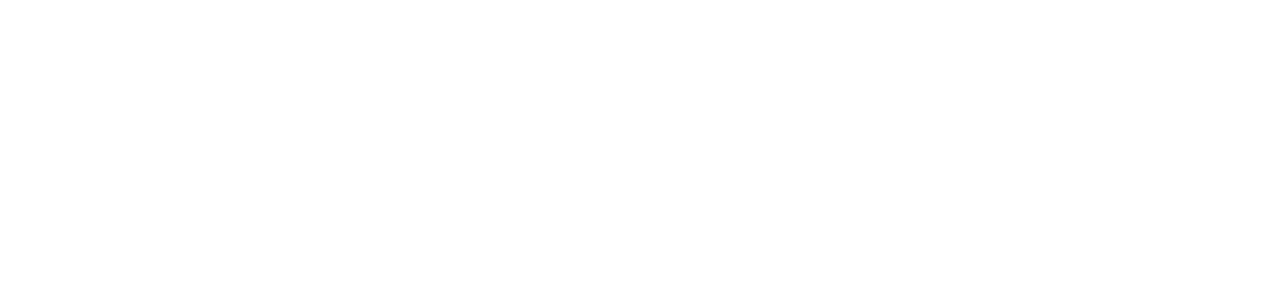
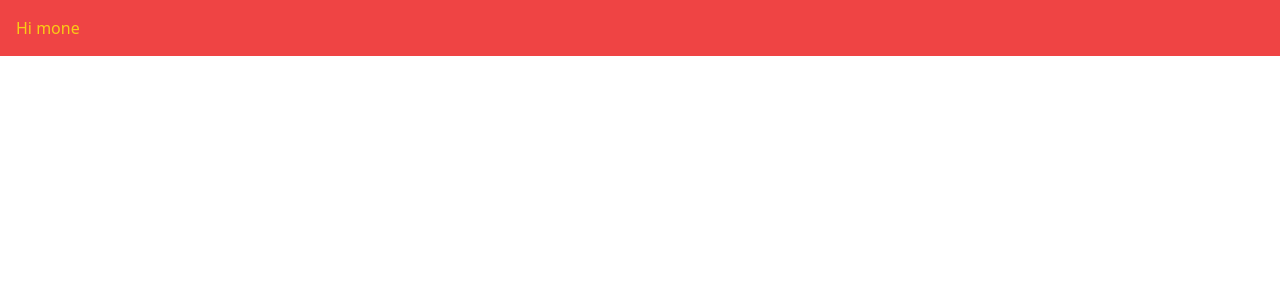
Before and after one commit to AjeshMadhavan/Nexcent, a Vue app: page / in a window 1280 px wide. Shown: the top 300 px of the page. Built offline with nearby package versions, Linux system fonts and the light colour scheme.

Commit message:
chore: configured tailwind css

```diff
--- a/package.json
+++ b/package.json
@@ -18,6 +18,9 @@
     "@vitest/coverage-v8": "^2.1.3",
     "@vue/test-utils": "^2.4.0-alpha.2",
     "jsdom": "^25.0.1",
+    "autoprefixer": "^10.4.20",
+    "postcss": "^8.4.47",
+    "tailwindcss": "^3.4.14",
     "typescript": "~5.6.2",
     "vite": "^5.4.9",
     "vitest": "^2.1.3",
--- /dev/null
+++ b/postcss.config.js
@@ -0,0 +1,6 @@
+export default {
+  plugins: {
+    tailwindcss: {},
+    autoprefixer: {},
+  },
+};
--- a/src/App.vue
+++ b/src/App.vue
@@ -1,4 +1,5 @@
 <template>
+<h1 class="text-yellow-400 bg-red-500 p-4">Hi mone</h1>
 </template>
 
 <script setup lang="ts">
--- a/src/style.css
+++ b/src/style.css
@@ -0,0 +1,3 @@
+@tailwind base;
+@tailwind components;
+@tailwind utilities;
--- /dev/null
+++ b/tailwind.config.js
@@ -0,0 +1,13 @@
+/** @type {import('tailwindcss').Config} */
+
+export default {
+  content: [
+    "./index.html",
+    "./src/**/*.{vue,js,ts,jsx,tsx}",
+    "./src/stories/**/*.{js,jsx,ts,tsx}",
+  ],
+  theme: {
+    extend: {},
+  },
+  plugins: [],
+};
```
Also changed, not shown: 1 other file (tests, documents, lock files or other folders).
